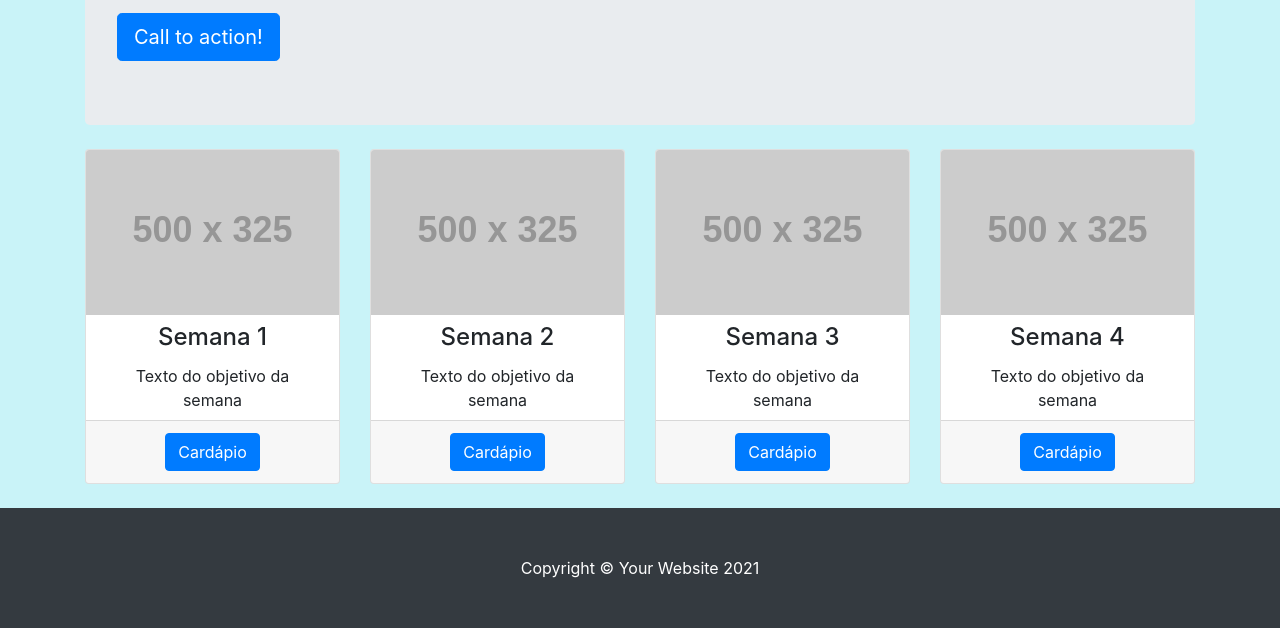
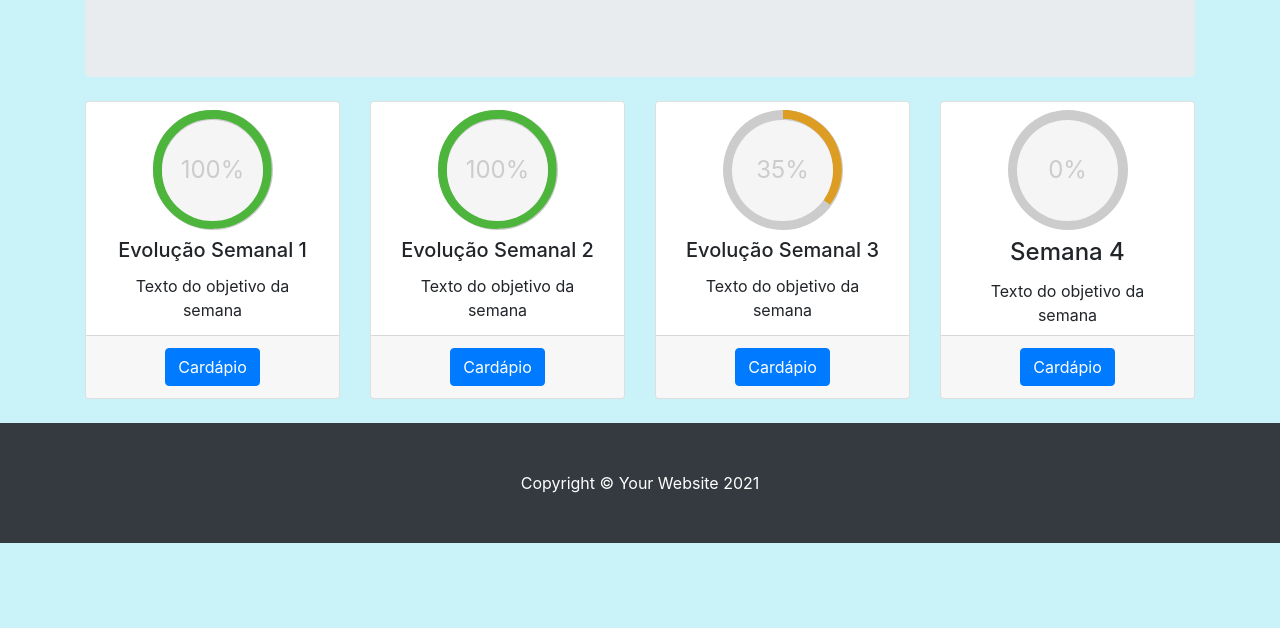
Before and after one commit to Robson70x7/AppNutry, a plain HTML site: page pages/clientes.html in a window 1280 px wide. Shown: the part 271-899 px from the top of the page. After the commit the page ends 814 px from the top, so only its background shows below. Drawn offline with nearby package versions, Linux system fonts and the light colour scheme; placeholder pictures from the web are drawn by us.

Commit message:
Tela clientes

```diff
--- a/js/scripts.js
+++ b/js/scripts.js
@@ -5,3 +5,6 @@
 */
 // This file is intentionally blank
 // Use this file to add JavaScript to your project
+
+
+document.getElementById('user').innerHTML = sessionStorage.getItem('user');
--- a/pages/Cliente.html
+++ b/pages/clientes.html
@@ -25,7 +25,7 @@
                             </a>
                         </li>
                         <li class="nav-item"><a class="nav-link" href="#!">Converse com a Nutri</a></li>
-                        <li class="nav-item"><a class="nav-link" href="#!">Sair</a></li>
+                        <li class="nav-item"><a class="nav-link" href="../index.html">Sair</a></li>
                     </ul>
                 </div>
             </div>
@@ -34,17 +34,40 @@
         <div class="container">
             <!-- Jumbotron Header-->
             <header class="jumbotron my-4">
-                <h1 class="display-3">Olá, seja bem vindo Fulando!!</h1>
+                <h1 class="display-3">Olá, seja bem vindo <span id="user"></span></h1>
                 <p class="lead">Veja seu gráfico de evolução de tratamento:</p>
-                <a class="btn btn-primary btn-lg" href="#!">Call to action!</a>
             </header>
             <!-- Page Features-->
             <div class="row text-center">
                 <div class="col-lg-3 col-md-6 mb-4">
                     <div class="card h-100">
-                        <img class="card-img-top" src="https://via.placeholder.com/500x325" alt="..." />
+                        <div class="c100 p100 green center mt-2">
+                            <span>100%</span>
+                            <div class="slice">
+                              <div class="bar"></div>
+                              <div class="fill"></div>
+                            </div>
+                        </div>
                         <div class="card-body">
-                            <h4 class="card-title">Semana 1</h4>
+                            <h5 class="card-title">Evolução Semanal 1</h5>
+                            <p class="card-text">Texto do objetivo da semana</p>
+                        </div>
+                        <div class="card-footer">
+                            <a class="btn btn-primary" href="#!">Cardápio</a>
+                        </div>
+                    </div>
+                </div>
+                <div class="col-lg-3 col-md-6 mb-4">
+                    <div class="card h-100">
+                        <div class="c100 p100 green center mt-2">
+                            <span>100%</span>
+                            <div class="slice">
+                              <div class="bar"></div>
+                              <div class="fill"></div>
+                            </div>
+                        </div>
+                        <div class="card-body">
+                            <h5 class="card-title">Evolução Semanal 2</h5>
                             <p class="card-text">Texto do objetivo da semana</p>
                         </div>
                         <div class="card-footer"><a class="btn btn-primary" href="#!">Cardápio</a></div>
@@ -52,9 +75,15 @@
                 </div>
                 <div class="col-lg-3 col-md-6 mb-4">
                     <div class="card h-100">
-                        <img class="card-img-top" src="https://via.placeholder.com/500x325" alt="..." />
+                        <div class="c100 p35 orange center mt-2">
+                            <span>35%</span>
+                            <div class="slice">
+                              <div class="bar"></div>
+                              <div class="fill"></div>
+                            </div>
+                        </div>
                         <div class="card-body">
-                            <h4 class="card-title">Semana 2</h4>
+                            <h5 class="card-title">Evolução Semanal 3</h5>
                             <p class="card-text">Texto do objetivo da semana</p>
                         </div>
                         <div class="card-footer"><a class="btn btn-primary" href="#!">Cardápio</a></div>
@@ -62,17 +91,13 @@
                 </div>
                 <div class="col-lg-3 col-md-6 mb-4">
                     <div class="card h-100">
-                        <img class="card-img-top" src="https://via.placeholder.com/500x325" alt="..." />
-                        <div class="card-body">
-                            <h4 class="card-title">Semana 3</h4>
-                            <p class="card-text">Texto do objetivo da semana</p>
+                        <div class="c100 p0 center mt-2">
+                            <span>0%</span>
+                            <div class="slice">
+                              <div class="bar"></div>
+                              <div class="fill"></div>
+                            </div>
                         </div>
-                        <div class="card-footer"><a class="btn btn-primary" href="#!">Cardápio</a></div>
-                    </div>
-                </div>
-                <div class="col-lg-3 col-md-6 mb-4">
-                    <div class="card h-100">
-                        <img class="card-img-top" src="https://via.placeholder.com/500x325" alt="..." />
                         <div class="card-body">
                             <h4 class="card-title">Semana 4</h4>
                             <p class="card-text">Texto do objetivo da semana</p>
@@ -90,6 +115,6 @@
         <script src="https://code.jquery.com/jquery-3.5.1.slim.min.js"></script>
         <script src="https://cdn.jsdelivr.net/npm/bootstrap@4.6.0/dist/js/bootstrap.bundle.min.js"></script>
         <!-- Core theme JS-->
-        <script src="js/scripts.js"></script>
+        <script src="../js/scripts.js"></script>
     </body>
 </html>
```
Also changed, not shown: index.html (+8 -6 lines), js/login.js (+11 -6 lines), pages/Nutri.html (+1 -0 lines).
